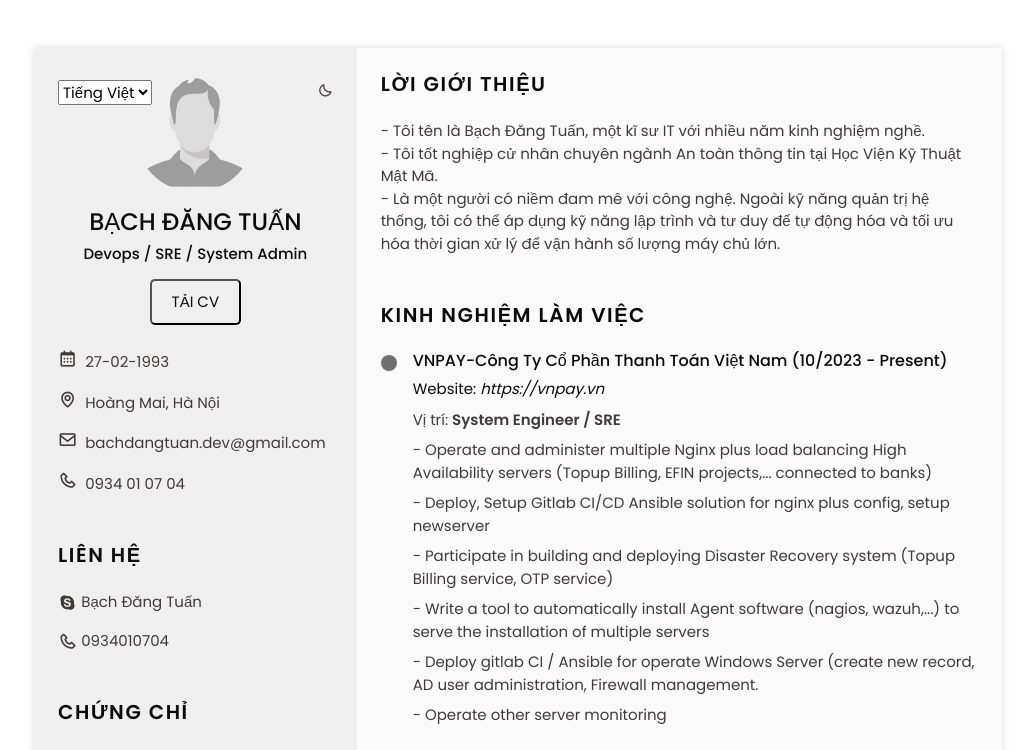
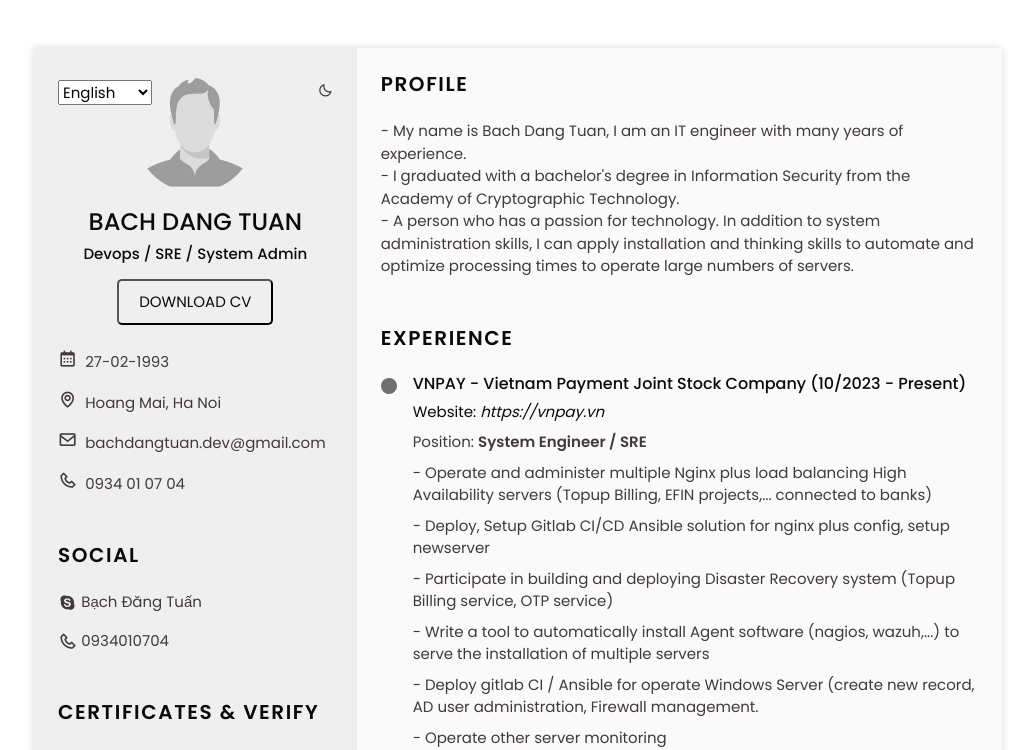
Before and after one commit to darktuan1993/BachDangTuan-CV, a React (Create React App) app: page / in a window 1280 px wide. Shown: the top 750 px of the page, without its empty margins (122-1157 px from the left). Built offline with nearby package versions, Linux system fonts and the light colour scheme.

Commit message:
thay đổi ngôn ngữ

```diff
--- a/src/components/Resume/ResumeLeft/Home/Home.js
+++ b/src/components/Resume/ResumeLeft/Home/Home.js
@@ -48,8 +48,8 @@ function HomeRS(props) {
         />
         <div className="change-language">
             <select onChange={changeLanguage}>
+                <option value="eng">English</option>
                 <option value="vie">Tiếng Việt</option>
-                <option value="eng">English</option>
             </select>
         </div>
         <div className="homeRS__container sectionRS bd-gridRS">
--- a/src/components/Resume/ResumeRight/Experience/dataExp.js
+++ b/src/components/Resume/ResumeRight/Experience/dataExp.js
@@ -1,6 +1,6 @@
 const dataExp = [
     {
-        title: "VNPAY-Công Ty Cổ Phần Thanh Toán Việt Nam",
+        title: "VNPAY - Vietnam Payment Joint Stock Company",
         times: "10/2023 -  Present",
         link: "https://vnpay.vn",
         usedTech: "- Operate and administer multiple Nginx plus load balancing High Availability servers (Topup Billing, EFIN projects,... connected to banks)",
--- a/src/i18n/i18n.js
+++ b/src/i18n/i18n.js
@@ -11,7 +11,7 @@ i18n
     .use(initReactI18next)
     .init({
         resources,
-        lng: "vie",
+        lng: "eng",
         keySeparator: false,
         interpolation: {
             escapeValue: false,
```
